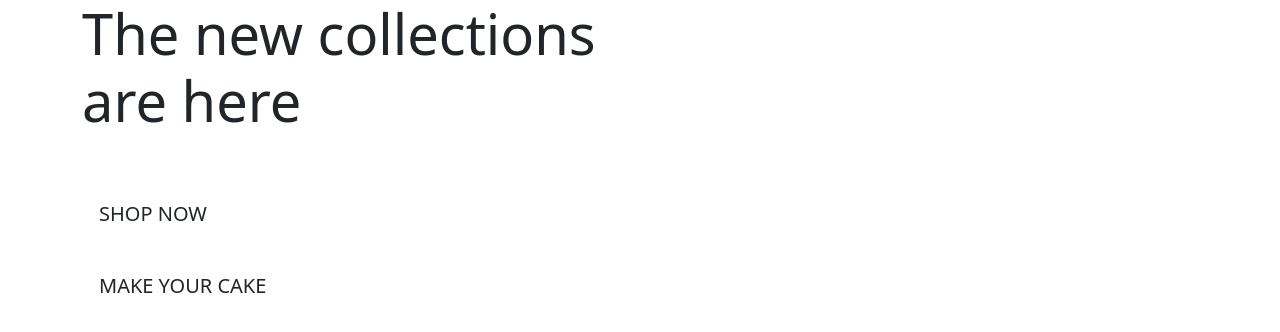
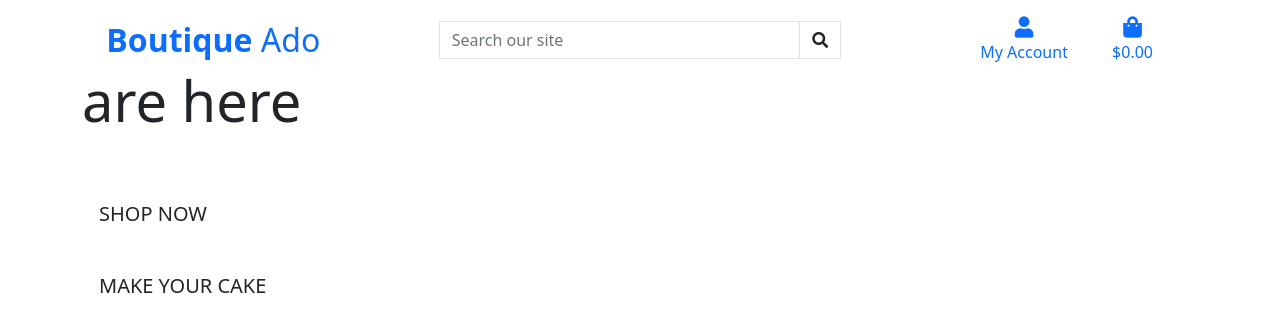
Before and after one commit to maxthor500/BrideNoZilla, a Django app: page / in a window 1280 px wide. Shown: the top 332 px of the page. Run offline with Django 3.2, Linux system fonts and the light colour scheme.

Commit message:
Add main page header

```diff
--- a/templates/base.html
+++ b/templates/base.html
@@ -13,9 +13,13 @@
     {% endblock %}
 
     {% block corecss %}
-        <!-- Bootstrap CSS -->
-        <link href="https://cdn.jsdelivr.net/npm/bootstrap@5.0.2/dist/css/bootstrap.min.css" rel="stylesheet"
-            integrity="sha384-EVSTQN3/azprG1Anm3QDgpJLIm9Nao0Yz1ztcQTwFspd3yD65VohhpuuCOmLASjC" crossorigin="anonymous">
+        <!-- CDN FontAwesome and Bootstrap -->
+    <link rel="stylesheet" href="https://cdnjs.cloudflare.com/ajax/libs/font-awesome/5.15.3/css/all.min.css"
+        integrity="sha512-iBBXm8fW90+nuLcSKlbmrPcLa0OT92xO1BIsZ+ywDWZCvqsWgccV3gFoRBv0z+8dLJgyAHIhR35VZc2oM/gI1w==" crossorigin="anonymous" type="text/css" />
+    <link href="https://cdn.jsdelivr.net/npm/bootstrap@5.0.0-beta3/dist/css/bootstrap.min.css" rel="stylesheet"
+        integrity="sha384-eOJMYsd53ii+scO/bJGFsiCZc+5NDVN2yr8+0RDqr0Ql0h+rP48ckxlpbzKgwra6" crossorigin="anonymous" type="text/css" />
+        <link rel="stylesheet" href="https://fonts.googleapis.com/css?family=Lato&display=swap">
+        <link rel="stylesheet" href="{% static 'css/base.css' %}">
     {% endblock %}
 
     {% block extra_css%}
@@ -23,10 +27,13 @@
 
     {% block corejs %}
         <!-- JQuery -->
-        <script src="https://code.jquery.com/jquery-3.6.0.min.js" integrity="sha256-/xUj+3OJU5yExlq6GSYGSHk7tPXikynS7ogEvDej/m4=" crossorigin="anonymous"></script>
-        <!-- Bootstrap Bundle with Popper -->
-        <script src="https://cdn.jsdelivr.net/npm/bootstrap@5.0.2/dist/js/bootstrap.bundle.min.js"
-            integrity="sha384-MrcW6ZMFYlzcLA8Nl+NtUVF0sA7MsXsP1UyJoMp4YLEuNSfAP+JcXn/tWtIaxVXM" crossorigin="anonymous"></script>
+        <script src="https://code.jquery.com/jquery-3.6.0.min.js"
+            integrity="sha256-/xUj+3OJU5yExlq6GSYGSHk7tPXikynS7ogEvDej/m4=" crossorigin="anonymous"></script>
+        <!-- Bootstrap scripts -->
+        <script src="https://cdn.jsdelivr.net/npm/@popperjs/core@2.9.1/dist/umd/popper.min.js"
+            integrity="sha384-SR1sx49pcuLnqZUnnPwx6FCym0wLsk5JZuNx2bPPENzswTNFaQU1RDvt3wT4gWFG" crossorigin="anonymous"></script>
+        <script src="https://cdn.jsdelivr.net/npm/bootstrap@5.0.0-beta3/dist/js/bootstrap.min.js"
+            integrity="sha384-j0CNLUeiqtyaRmlzUHCPZ+Gy5fQu0dQ6eZ/xAww941Ai1SxSY+0EQqNXNE6DZiVc" crossorigin="anonymous"></script>
     {% endblock %}
 
     {% block extra_js %}
@@ -35,7 +42,68 @@
     <title>BrideNoZilla {% block extra_title %}{% endblock %}</title>
 </head>
 <body>
-    <header class="container-fluid fixed-top"></header>
+
+    <header class="container-fluid fixed-top">
+        <div id="topnav" class="row bg-white pt-lg-2 d-none d-lg-flex">
+            <div class="col-12 col-lg-4 my-auto py-1 py-lg-0 text-center text-lg-left">
+                <a href="{% url 'home' %}" class="nav-link main-logo-link">
+                    <h2 class="logo-font text-black my-0"><strong>Boutique</strong> Ado</h2>
+                </a>
+            </div>
+            <div class="col-12 col-lg-4 my-auto py-1 py-lg-0">
+                <form method="GET" action="">
+                    <div class="input-group w-100">
+                        <input class="form-control border border-black rounded-0" type="text" name="q" placeholder="Search our site">
+                        <div class="input-group-append">
+                            <button class="form-control btn btn-black border border-black rounded-0" type="submit">
+                                <span class="icon">
+                                    <i class="fas fa-search"></i>
+                                </span>
+                            </button>
+                        </div>
+                    </div>
+                </form>
+            </div>
+            <div class="col-12 col-lg-4 my-auto py-1 py-lg-0">
+                <ul class="list-inline list-unstyled text-center text-lg-right my-0">
+                    <li class="list-inline-item dropdown">
+                        <a class="text-black nav-link" href="#" id="user-options" data-toggle="dropdown" aria-haspopup="true" aria-expanded="false">
+                            <div class="text-center">
+                                <div><i class="fas fa-user fa-lg"></i></div>
+                                <p class="my-0">My Account</p>
+                            </div>
+                        </a>
+                        <div class="dropdown-menu border-0" aria-labelledby="user-options">
+                            {% if request.user.is_authenticated %}
+                                {% if request.user.is_superuser %}
+                                    <a href="" class="dropdown-item">Product Management</a>
+                                {% endif %}
+                                <a href="" class="dropdown-item">My Profile</a>
+                                <a href="{% url 'account_logout' %}" class="dropdown-item">Logout</a>
+                            {% else %}
+                                <a href="{% url 'account_signup' %}" class="dropdown-item">Register</a>
+                                <a href="{% url 'account_login' %}" class="dropdown-item">Login</a>
+                            {% endif %}
+                        </div>
+                    </li>
+                    <li class="list-inline-item">
+                        <a class="{% if grand_total %}text-info font-weight-bold{% else %}text-black{% endif %} nav-link" href="">
+                            <div class="text-center">
+                                <div><i class="fas fa-shopping-bag fa-lg"></i></div>
+                                <p class="my-0">
+                                    {% if grand_total %}
+                                        ${{ grand_total|floatformat:2 }}
+                                    {% else %}
+                                        $0.00
+                                    {% endif %}
+                                </p>
+                            </div>
+                        </a>
+                    </li>
+                </ul>
+            </div>
+        </div>
+    </header>
 
     {% if messages %}
         <div class="message-container"></div>
```
